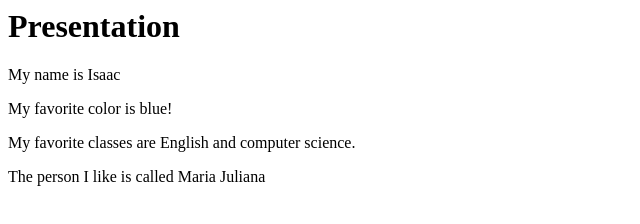
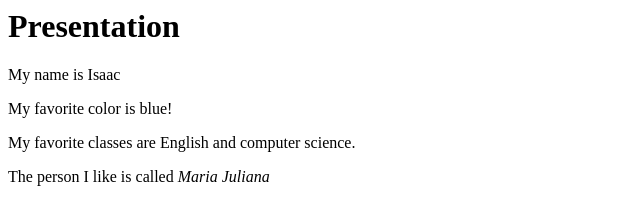
Before and after one commit to Isaac230509/html, a plain HTML site: page index.html in a window 1280 px wide. Shown: the full height of the page, 0-640 px from the left. Drawn offline with Linux system fonts and the light colour scheme.

Commit message:
Update index.html

```diff
--- a/index.html
+++ b/index.html
@@ -10,7 +10,7 @@
 
     <p>My favorite classes are English and computer science.</p>
 
-    <p>The person I like is called Maria Juliana</p>
+    <p>The person I like is called <em>Maria Juliana</em></p>
 
   </body>
 </html>
```
